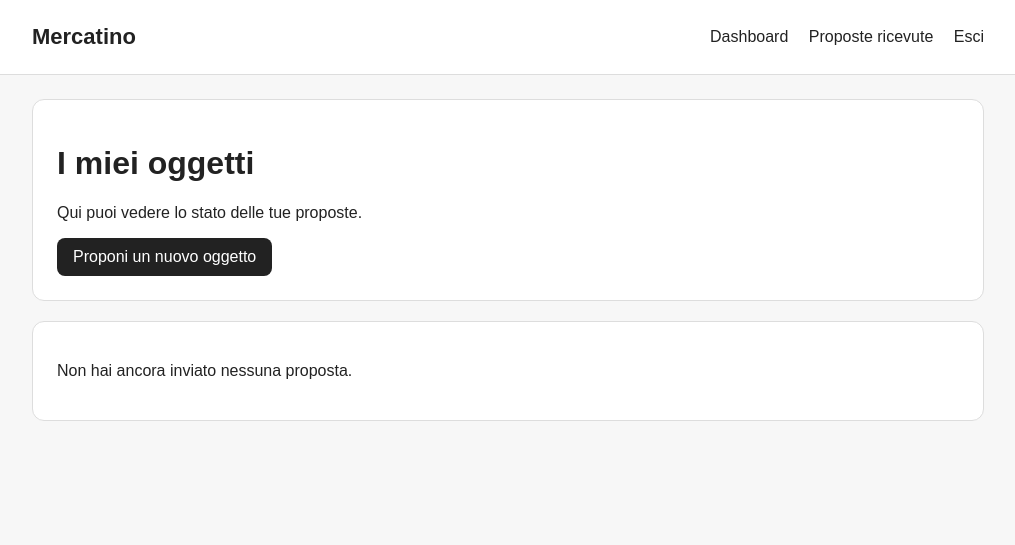
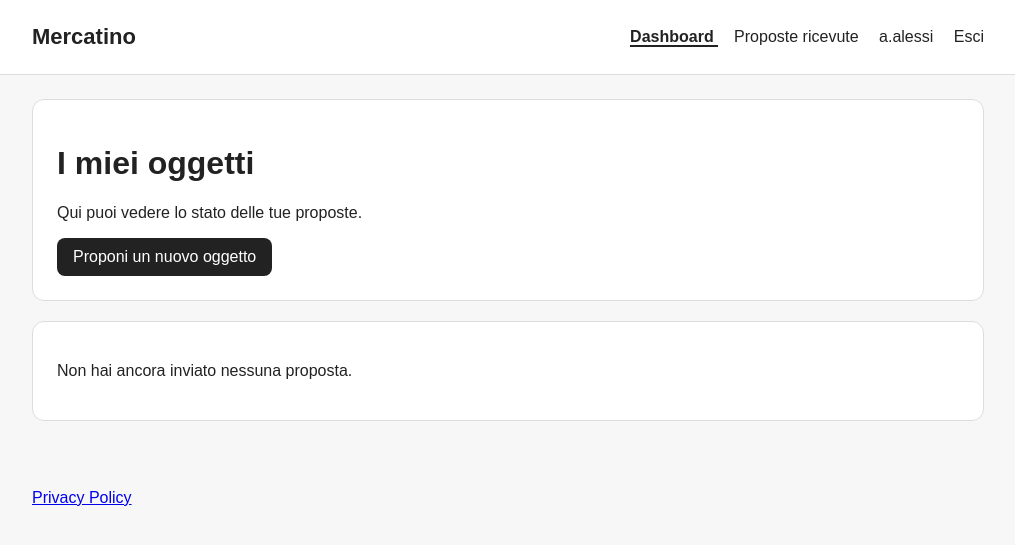
Before and after one commit to Alex-Alessi/mercatino-c2b, a Django app: page / in a window 1280 px wide. Shown: the top 545 px of the page, without its empty margins (132-1147 px from the left). Run offline with Django 5.2, Linux system fonts and the light colour scheme; a user stored in the database is signed in; data comes from the database, SQL or seed files in the repository; both versions use the stored data as it was after the commit.

Commit message:
profile and css

```diff
--- a/mercatino_c2b/accounts/urls.py
+++ b/mercatino_c2b/accounts/urls.py
@@ -1,6 +1,6 @@
 from django.urls import path
 from django.contrib.auth.views import LoginView, LogoutView
-from .views import register_view, privacy_policy_view
+from .views import register_view, privacy_policy_view, profile_view
 from django.contrib.auth import views as auth_views
 
 urlpatterns = [
@@ -49,4 +49,6 @@ urlpatterns = [
         ),
         name="password_change_done",
     ),
+
+    path("profile/", profile_view, name="profile"),
 ]
--- a/mercatino_c2b/accounts/views.py
+++ b/mercatino_c2b/accounts/views.py
@@ -2,6 +2,7 @@ from django.shortcuts import redirect, render
 from django.contrib import messages
 from django.contrib.auth import login
 from .forms import RegistrationForm
+from django.contrib.auth.decorators import login_required
 
 # Create your views here.
 
@@ -21,3 +22,8 @@ def register_view(request):
 
 def privacy_policy_view(request):
     return render(request, "accounts/privacy_policy.html")
+
+@login_required
+def profile_view(request):
+
+    return render(request, "accounts/profile.html")
--- a/mercatino_c2b/static/css/style.css
+++ b/mercatino_c2b/static/css/style.css
@@ -380,6 +380,12 @@ select {
     z-index: 10000;
 }
 
+.active-nav {
+    font-weight: 700;
+    border-bottom: 2px solid currentColor;
+}
+
+
 @media (max-width: 700px) {
     .image-lightbox img {
         max-width: 92vw;
--- a/mercatino_c2b/templates/base.html
+++ b/mercatino_c2b/templates/base.html
@@ -15,12 +15,25 @@
 
         <nav>
             {% if user.is_authenticated %}
-                <a href="{% url 'dashboard' %}">Dashboard</a>
+                <a href="{% url 'dashboard' %}"
+                class="{% if request.resolver_match.url_name == 'dashboard' %}active-nav{% endif %}">
+                    Dashboard
+                </a>
                 {% if user.is_staff %}
-                    <a href="{% url 'staff_proposal_list' %}">Proposte ricevute</a>
+                    <a href="{% url 'staff_proposal_list' %}"
+                    class="{% if request.resolver_match.url_name == 'staff_proposal_list' %}active-nav{% endif %}">
+                        Proposte ricevute
+                    </a>
                 {% else %}
-                    <a href="{% url 'proposal_create' %}">Nuova proposta</a>
+                    <a href="{% url 'proposal_create' %}"
+                    class="{% if request.resolver_match.url_name == 'proposal_create' %}active-nav{% endif %}">
+                        Nuova proposta
+                    </a>
                 {% endif %}
+                <a href="{% url 'profile' %}"
+                class="{% if request.resolver_match.url_name == 'profile' %}active-nav{% endif %}">
+                    {{user.first_name|default:user.username}}
+                </a>
                 <form method="POST" action="{% url 'logout' %}">
                     {% csrf_token %}
                     <button type="submit" class="logout-button">Esci</button>
@@ -179,5 +192,13 @@
     });
 </script>
 
+<footer class="site-footer">
+    <div class="container">
+        <a href="{% url 'privacy_policy' %}">
+            Privacy Policy
+        </a>
+    </div>
+</footer>
+
 </body>
 </html>
```
Also changed, not shown: mercatino_c2b/templates/accounts/profile.html (added, +21 -0 lines), mercatino_c2b/accounts/forms.py (line endings or trailing spaces), mercatino_c2b/db.sqlite3.
